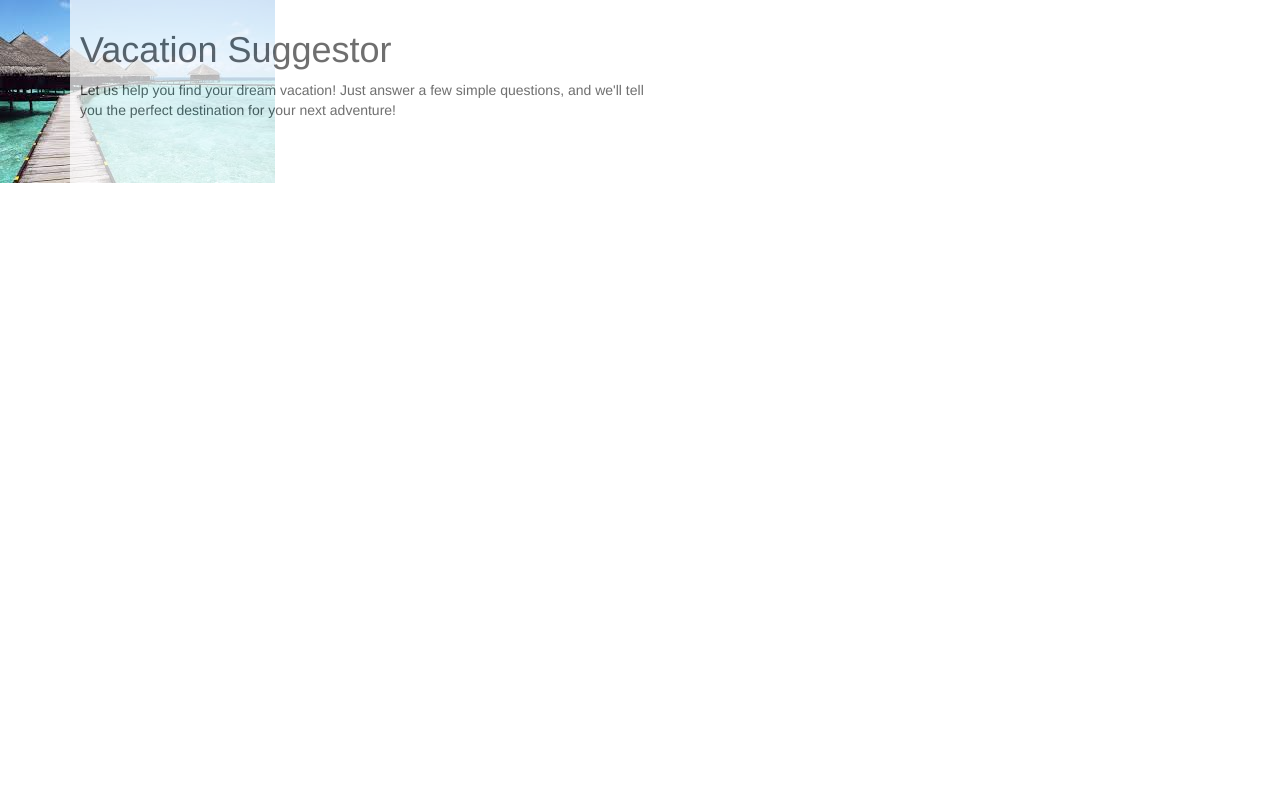
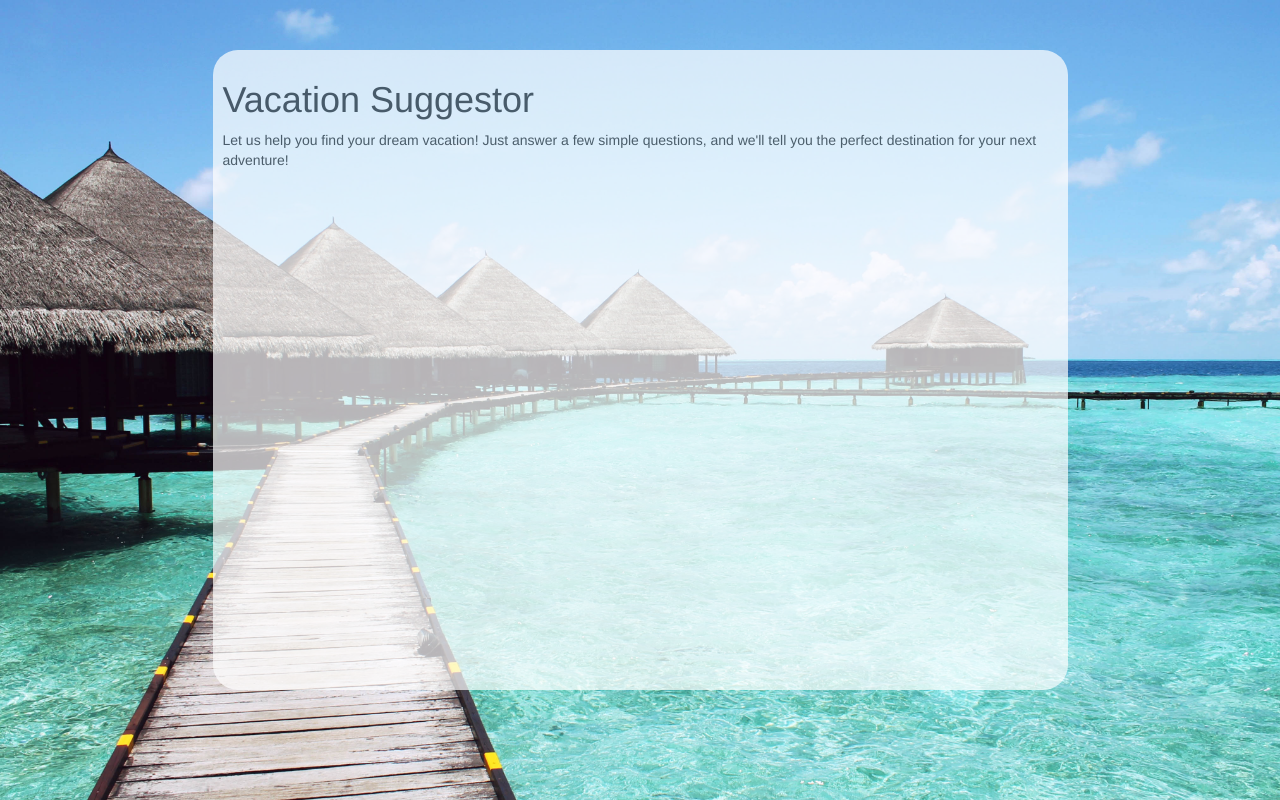
Before and after one commit to rogueminx/VacationSuggestor, a plain HTML site: page index.html in a window 1280 px wide. Drawn offline with Linux system fonts and the light colour scheme.

Commit message:
add background image and format main text box.

```diff
--- a/css/styles.css
+++ b/css/styles.css
@@ -1,12 +1,20 @@
 body {
-  background-image: url("../photos/background.jpeg");
+  background-image: url("../photos/background.jpg");
+  background-size: 100%;
   background-repeat: no-repeat;
+}
+
+.container{
+  margin: 0 auto;
 }
 
 .intro-box {
   background-color: white;
   opacity: 0.7;
-  width: 600px;
-  height: 700px;
+  width: 75%;
+  height: 80%;
   padding: 10px;
+  border-radius: 25px;
+  margin: 0 auto;
+  margin-top: 50px;
 }
```
Also changed, not shown: photos/background.jpeg (deleted), photos/background.jpg (added).
